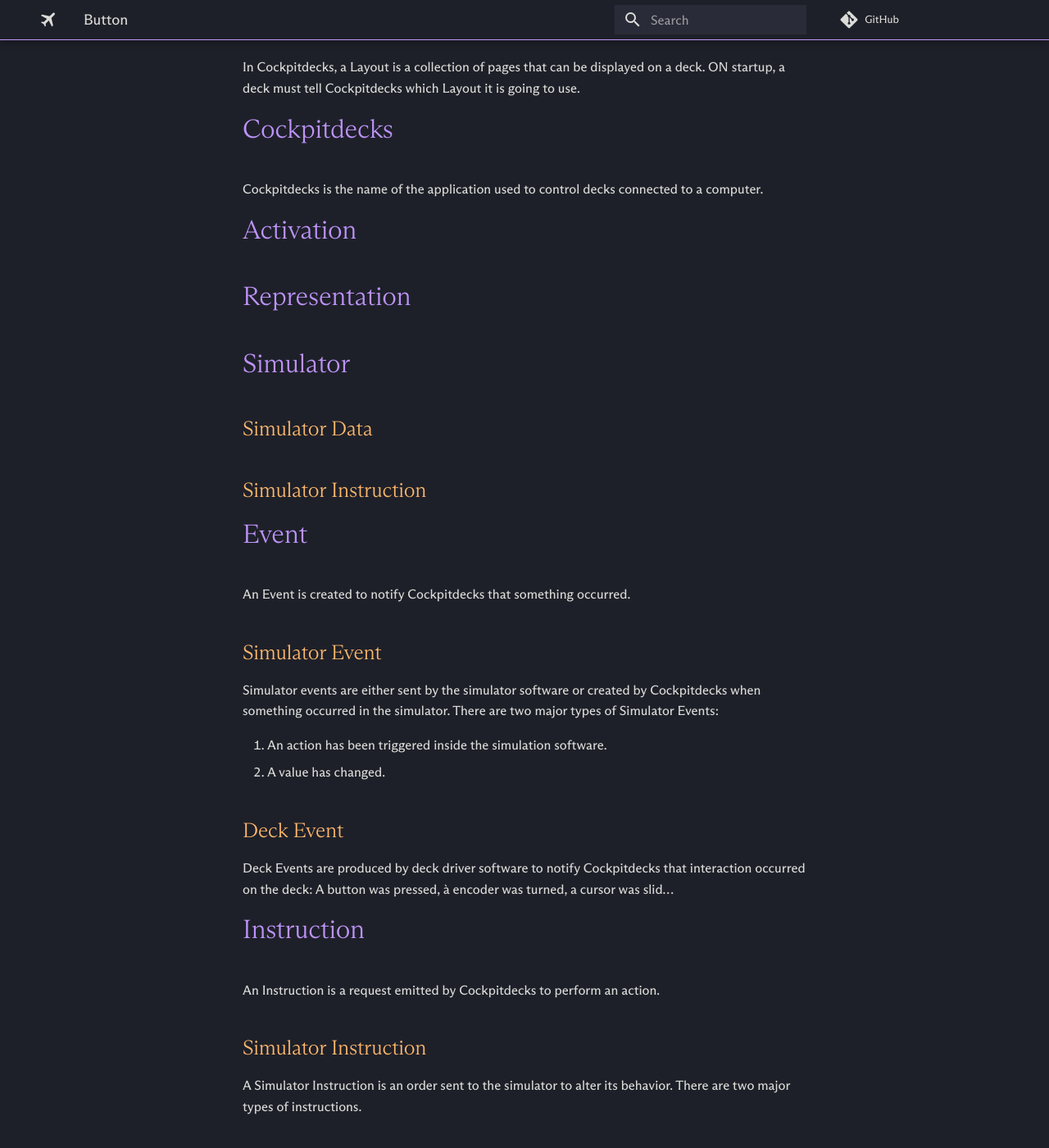
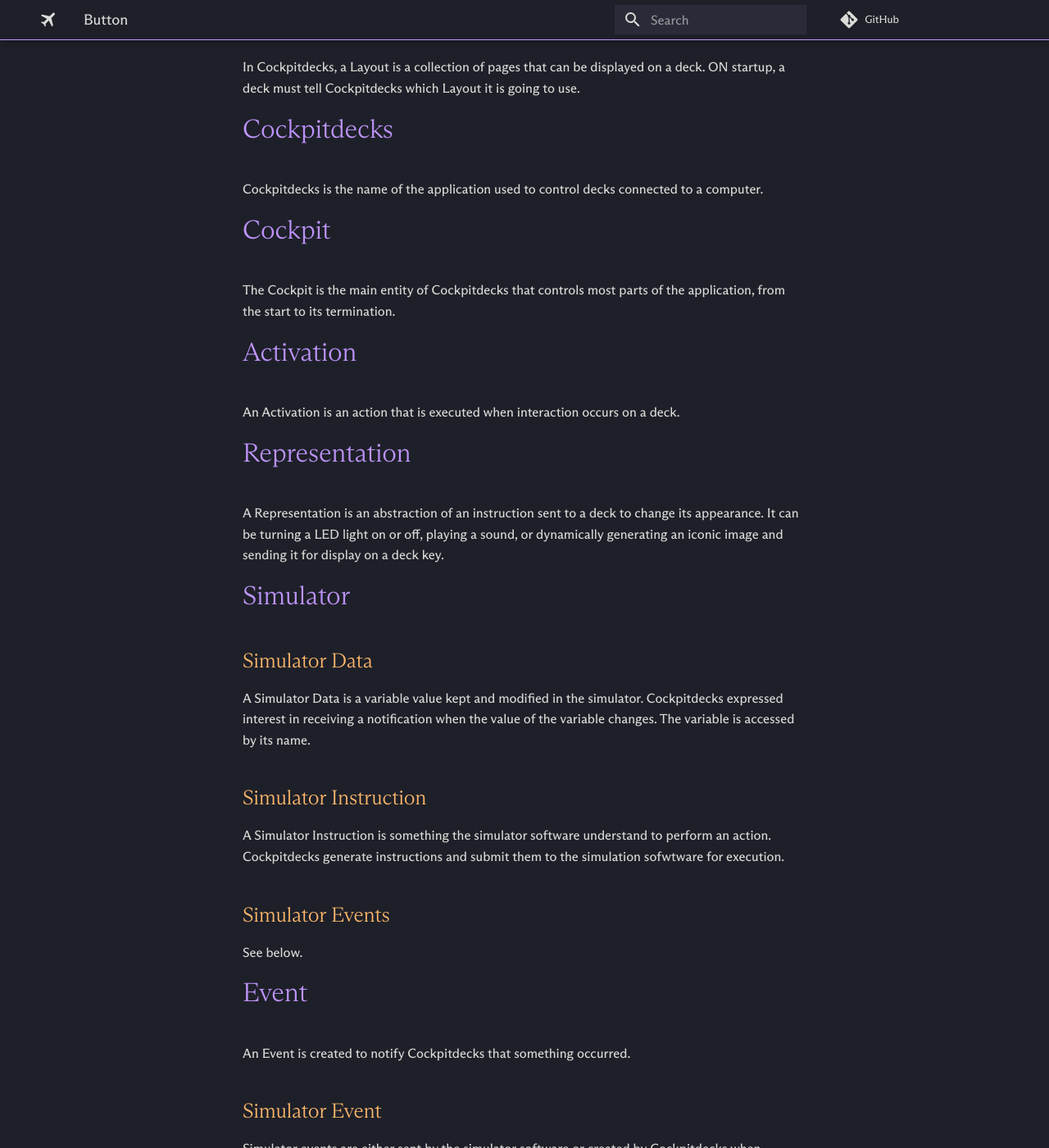
Before and after one commit to devleaks/cockpitdecks-docs, an MkDocs documentation site: the page built from docs/Extending/Reference/Glossary.md, in a window 1280 px wide and 1400 px high, scrolled down 524 px. Shown: the whole window at 82% size. Built offline with MkDocs 1.6.1 and Material for MkDocs 9.7.7, drawn with Linux system fonts in a browser that asks for light colours; a script that is not in the unit is left out; comment, search, counter and statistics services are not loaded.

Commit message:
misc text corrections

```diff
--- a/docs/Extending/Reference/Glossary.md
+++ b/docs/Extending/Reference/Glossary.md
@@ -16,15 +16,31 @@ In Cockpitdecks, a Layout is a collection of pages that can be displayed on a de
 
 Cockpitdecks is the name of the application used to control decks connected to a computer.
 
+# Cockpit
+
+The Cockpit is the main entity of Cockpitdecks that controls most parts of the application, from the start to its termination.
+
 # Activation
 
+An Activation is an action that is executed when interaction occurs on a deck.
+
 # Representation
+
+A Representation is an abstraction of an instruction sent to a deck to change its appearance. It can be turning a LED light on or off, playing a sound, or dynamically generating an iconic image and sending it for display on a deck key.
 
 # Simulator
 
 ## Simulator Data
 
+A Simulator Data is a variable value kept and modified in the simulator. Cockpitdecks expressed interest in receiving a notification when the value of the variable changes. The variable is accessed by its name.
+
 ## Simulator Instruction
+
+A Simulator Instruction is something the simulator software understand to perform an action. Cockpitdecks generate instructions and submit them to the simulation sofwtware for execution.
+
+## Simulator Events
+
+See below.
 
 # Event
 
```
Also changed, not shown: docs/Cockpit.md (+1 -1 lines), docs/Concepts.md (+5 -1 lines), docs/Installation.md (+11 -9 lines), docs/Usage.md (+23 -5 lines).
